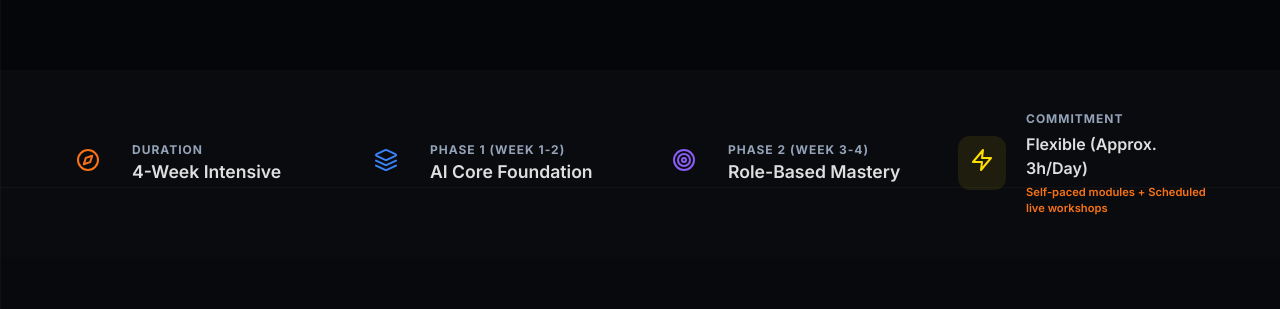
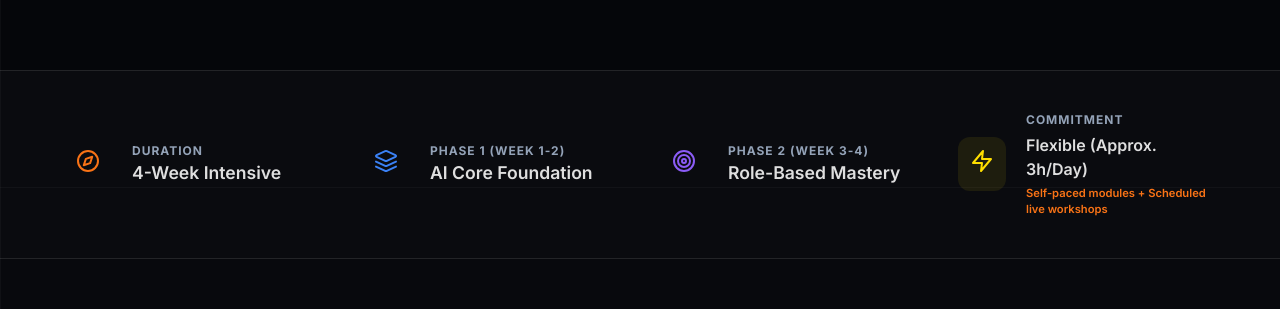
Before and after one commit to Phani-Prasad/trainVector, a React (Vite) app: page / in a window 1280 px wide. Shown: the part 613-922 px from the top of the page. Built offline with nearby package versions, Linux system fonts and the light colour scheme; the HTML template or start-up script is replaced by a standard one.

Commit message:
Fix borderY TypeScript error for Vercel build

```diff
--- a/src/App.tsx
+++ b/src/App.tsx
@@ -245,7 +245,7 @@ const App = () => {
       </section>
 
       {/* Program Structure / Timeline */}
-      <section style={{ padding: '40px 5%', background: 'rgba(255,255,255,0.02)', borderY: '1px solid var(--border)' }}>
+      <section style={{ padding: '40px 5%', background: 'rgba(255,255,255,0.02)', borderTop: '1px solid var(--border)', borderBottom: '1px solid var(--border)' }}>
         <div style={{ maxWidth: '1200px', margin: '0 auto', display: 'grid', gridTemplateColumns: 'repeat(auto-fit, minmax(250px, 1fr))', gap: '40px' }}>
           <div style={{ display: 'flex', alignItems: 'center', gap: '20px' }}>
             <div style={{ padding: '12px', background: 'var(--primary)15', color: 'var(--primary)', borderRadius: '12px' }}>
```
